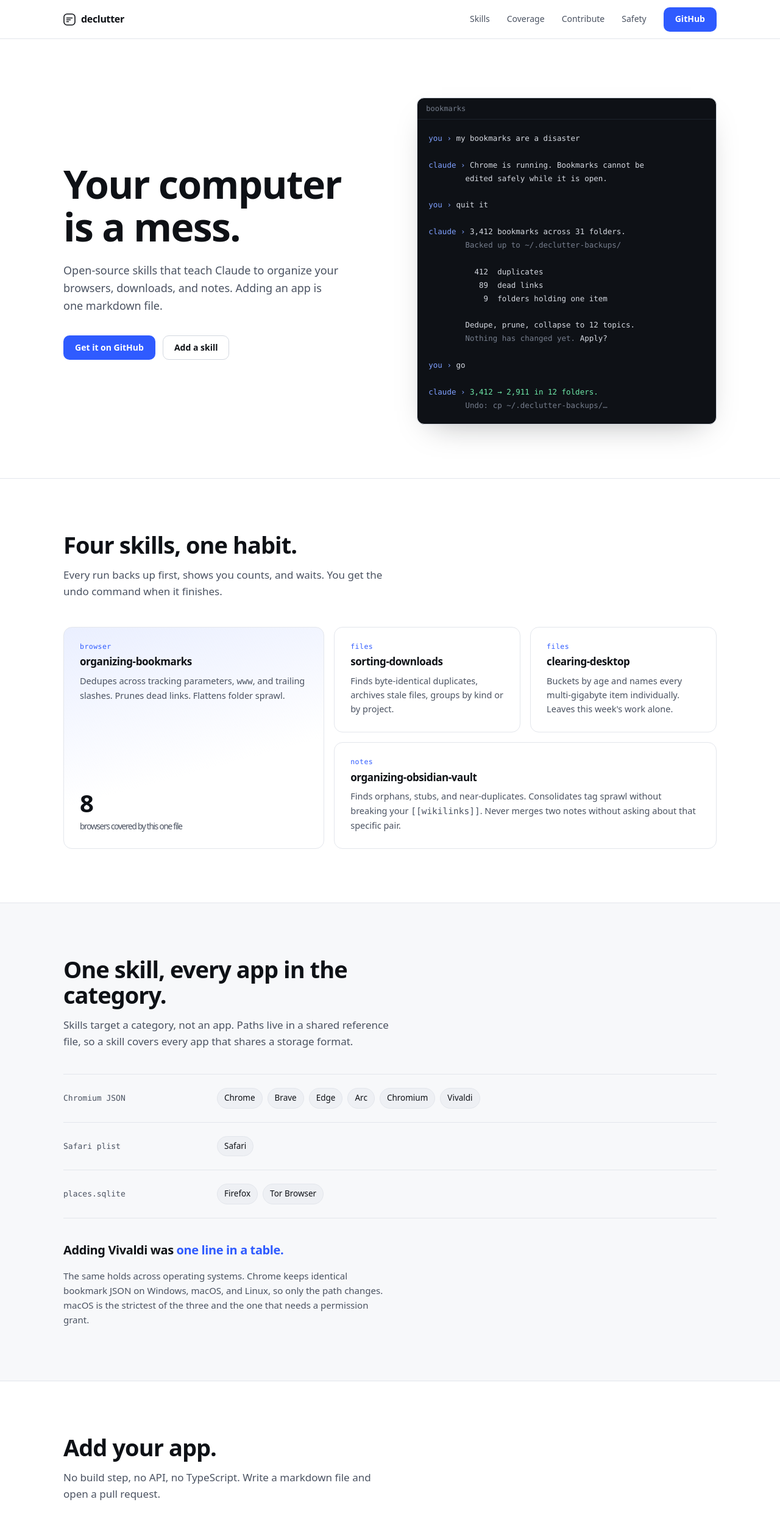
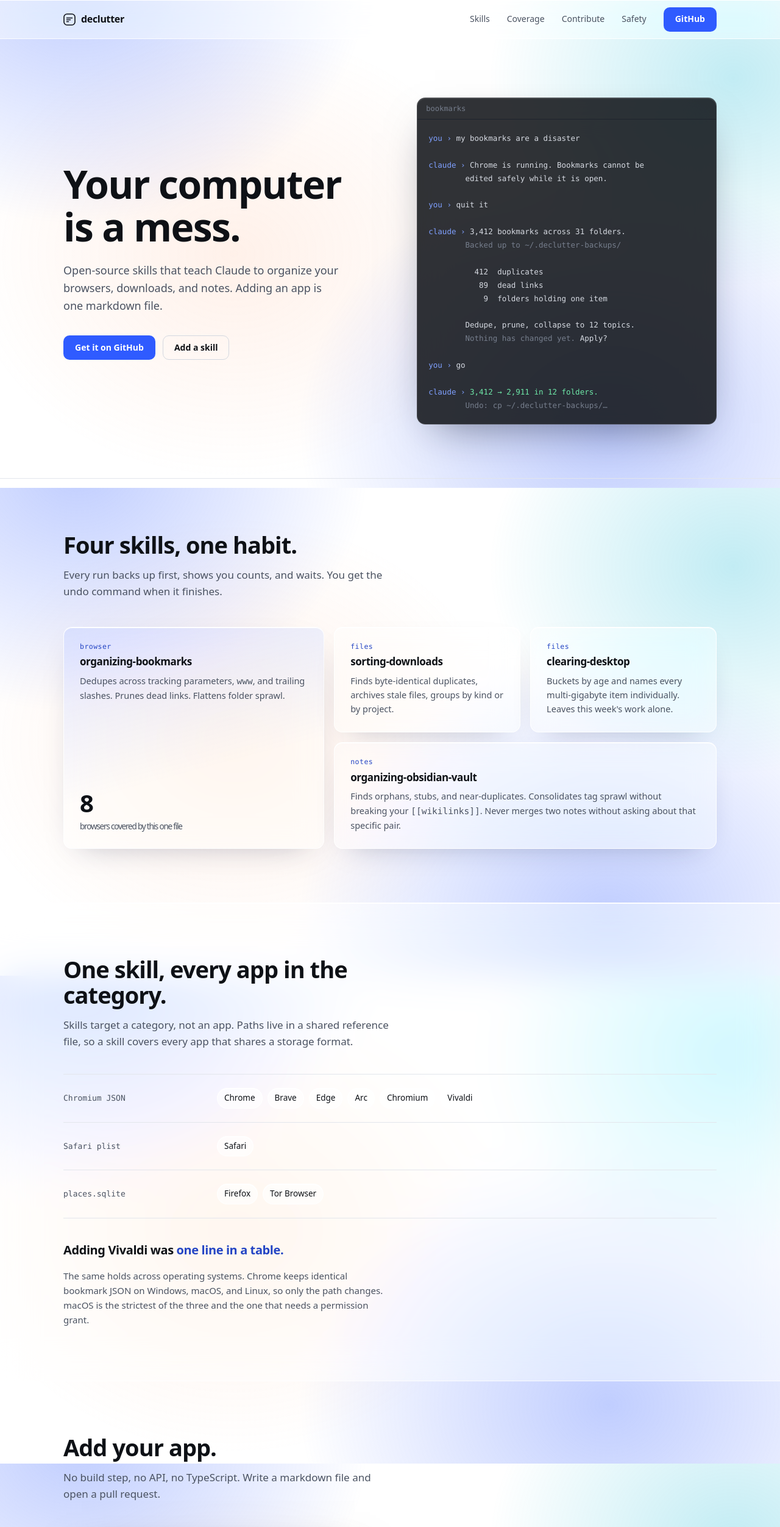
Before and after one commit to vamgan/declutter, a plain HTML site: page site/index.html in a window 1280 px wide. Shown: the top 2504 px of the page at 61% size. Drawn offline with Linux system fonts and the light colour scheme.

Commit message:
style(site): add layered glass treatment
Glass needs something behind it to refract, so the ambient gradient field
moved to the root element. It was previously a z-index:-1 child that the
body's own opaque background painted over, which is why the effect barely
read.

Surfaces get a translucent fill, a saturating backdrop blur, a 1px border
and an inset highlight for the edge, rather than blur alone.

Translucency tints what sits behind text, so contrast was recomputed
against the composited backgrounds at the densest point of the ambient
field. Small accent labels failed there, blue on blue-tinted glass, and
now use a separate accent-text token with more headroom. All pairs pass
WCAG AA in both themes.

prefers-reduced-transparency drops every blur and restores opaque fills.

```diff
--- a/site/index.html
+++ b/site/index.html
@@ -12,8 +12,14 @@
   --fg:#0e1116; --fg-2:#4a5261; --fg-3:#79808f;
   --line:#e3e6ec; --line-2:#d3d8e0;
   --accent:#2f5bff; --accent-fg:#ffffff; --accent-soft:#eaefff;
+  --accent-text:#2445c4;
   --term-bg:#0e1116; --term-fg:#d6dae2; --term-dim:#767e8d; --term-accent:#7fa0ff;
   --radius:10px;
+  --glass:rgb(255 255 255 / .46);
+  --glass-brd:rgb(255 255 255 / .85);
+  --glass-hi:rgb(255 255 255 / .95);
+  --glass-sh:0 18px 50px -28px rgb(20 32 74 / .34);
+  --amb-1:rgb(47 91 255 / .30); --amb-2:rgb(0 176 208 / .24); --amb-3:rgb(255 138 76 / .12);
   --sans:ui-sans-serif,system-ui,-apple-system,"SF Pro Text","Segoe UI",Roboto,Helvetica,Arial,sans-serif;
   --mono:ui-monospace,"SF Mono","JetBrains Mono","Menlo","Consolas",monospace;
 }
@@ -23,13 +29,28 @@
     --fg:#f2f4f8; --fg-2:#a8b0bf; --fg-3:#79808f;
     --line:#232833; --line-2:#2e3542;
     --accent:#5b7cff; --accent-fg:#0b0d11; --accent-soft:#141a2e;
+    --accent-text:#a3b7ff;
+    --glass:rgb(255 255 255 / .055);
+    --glass-brd:rgb(255 255 255 / .11);
+    --glass-hi:rgb(255 255 255 / .16);
+    --glass-sh:0 20px 60px -30px rgb(0 0 0 / .75);
+    --amb-1:rgb(91 124 255 / .30); --amb-2:rgb(0 200 235 / .16); --amb-3:rgb(255 140 80 / .10);
     --term-bg:#05070a; --term-fg:#d6dae2;
   }
 }
 *{box-sizing:border-box}
+html{
+  background:
+    radial-gradient(62vw 52vw at 10% -4%,  var(--amb-1), transparent 60%),
+    radial-gradient(54vw 46vw at 94% 16%,  var(--amb-2), transparent 58%),
+    radial-gradient(58vw 48vw at 30% 52%,  var(--amb-3), transparent 60%),
+    radial-gradient(64vw 54vw at 78% 88%,  var(--amb-1), transparent 62%),
+    var(--bg);
+  background-attachment:fixed;
+}
 html{-webkit-text-size-adjust:100%}
 body{
-  margin:0; background:var(--bg); color:var(--fg);
+  margin:0; background:transparent; color:var(--fg);
   font-family:var(--sans); font-size:16px; line-height:1.6;
   -webkit-font-smoothing:antialiased; text-rendering:optimizeLegibility;
 }
@@ -43,9 +64,11 @@
 .nav{
   position:sticky; top:0; z-index:50; height:64px;
   display:flex; align-items:center;
-  background:color-mix(in srgb, var(--bg) 86%, transparent);
-  backdrop-filter:blur(12px); -webkit-backdrop-filter:blur(12px);
-  border-bottom:1px solid var(--line);
+  background:var(--glass);
+  backdrop-filter:blur(22px) saturate(180%);
+  -webkit-backdrop-filter:blur(22px) saturate(180%);
+  border-bottom:1px solid var(--glass-brd);
+  box-shadow:inset 0 1px 0 var(--glass-hi);
 }
 .nav .wrap{display:flex; align-items:center; justify-content:space-between; width:100%}
 .brand{display:flex; align-items:center; gap:9px; font-weight:600; letter-spacing:-0.02em; text-decoration:none}
@@ -56,6 +79,13 @@
 @media(max-width:720px){ .navlinks a:not(.btn){display:none} }
 
 /* ---------- buttons ---------- */
+.glass{
+  background:var(--glass);
+  backdrop-filter:blur(22px) saturate(180%);
+  -webkit-backdrop-filter:blur(22px) saturate(180%);
+  border:1px solid var(--glass-brd);
+  box-shadow:inset 0 1px 0 var(--glass-hi), var(--glass-sh);
+}
 .btn{
   display:inline-flex; align-items:center; gap:8px; white-space:nowrap;
   height:40px; padding:0 18px; border-radius:var(--radius);
@@ -83,8 +113,12 @@
 .hero .wrap > *, .contrib > *{min-width:0}
 .term{
   min-width:0;
-  background:var(--term-bg); border:1px solid var(--line-2); border-radius:12px;
-  overflow:hidden; box-shadow:0 20px 50px -24px rgb(14 17 22 / .35);
+  background:color-mix(in srgb, var(--term-bg) 86%, transparent);
+  backdrop-filter:blur(26px) saturate(150%);
+  -webkit-backdrop-filter:blur(26px) saturate(150%);
+  border:1px solid rgb(255 255 255 / .12); border-radius:14px;
+  overflow:hidden;
+  box-shadow:inset 0 1px 0 rgb(255 255 255 / .14), 0 28px 70px -30px rgb(10 16 40 / .55);
 }
 .term-bar{
   display:flex; align-items:center; gap:8px; padding:11px 14px;
@@ -103,21 +137,32 @@
 .sec-head{max-width:60ch}
 h2{font-size:clamp(28px,3.4vw,38px)}
 .sec-head p{margin-top:14px; font-size:17px; color:var(--fg-2)}
-.alt{background:var(--bg-2); border-block:1px solid var(--line)}
+.alt{
+  background:var(--glass);
+  backdrop-filter:blur(30px) saturate(170%);
+  -webkit-backdrop-filter:blur(30px) saturate(170%);
+  border-block:1px solid var(--glass-brd);
+  box-shadow:inset 0 1px 0 var(--glass-hi);
+}
 
 /* ---------- skills: asymmetric bento ---------- */
 .bento{margin-top:44px; display:grid; grid-template-columns:1.4fr 1fr 1fr; gap:16px}
 .cell{
-  border:1px solid var(--line); border-radius:14px; padding:26px;
-  background:var(--bg); display:flex; flex-direction:column; gap:10px;
-  transition:border-color .15s, transform .15s;
+  border:1px solid var(--glass-brd); border-radius:14px; padding:26px;
+  background:var(--glass);
+  backdrop-filter:blur(22px) saturate(180%);
+  -webkit-backdrop-filter:blur(22px) saturate(180%);
+  box-shadow:inset 0 1px 0 var(--glass-hi), var(--glass-sh);
+  display:flex; flex-direction:column; gap:10px;
+  transition:border-color .15s, transform .15s, box-shadow .15s;
 }
-.cell:hover{border-color:var(--fg-3); transform:translateY(-2px)}
+.cell:hover{transform:translateY(-2px);
+  box-shadow:inset 0 1px 0 var(--glass-hi), 0 26px 60px -28px rgb(20 32 74 / .42)}
 .cell.wide{grid-column:span 1; grid-row:span 2; background:
-  linear-gradient(165deg, var(--accent-soft), transparent 62%), var(--bg);}
+  linear-gradient(165deg, color-mix(in srgb, var(--accent) 14%, transparent), transparent 62%), var(--glass);}
 .cell h3{font-size:17px}
 .cell p{font-size:14.5px; color:var(--fg-2)}
-.cell .cat{font:500 11.5px/1 var(--mono); color:var(--accent); letter-spacing:.04em}
+.cell .cat{font:500 11.5px/1 var(--mono); color:var(--accent-text); letter-spacing:.04em}
 .cell.wide .stat{margin-top:auto; padding-top:18px; font:600 40px/1 var(--sans); letter-spacing:-.03em}
 .cell.span2{grid-column:span 2}
 .cell.wide .stat span{display:block; margin-top:8px; font:400 13.5px/1.5 var(--sans); color:var(--fg-2)}
@@ -133,11 +178,13 @@
 .row dd{margin:0; min-width:0; display:flex; flex-wrap:wrap; gap:8px}
 .chip{
   font-size:13.5px; padding:5px 11px; border-radius:999px;
-  background:var(--bg-3); color:var(--fg); border:1px solid var(--line);
+  background:var(--glass); color:var(--fg); border:1px solid var(--glass-brd);
+  backdrop-filter:blur(14px) saturate(160%); -webkit-backdrop-filter:blur(14px) saturate(160%);
+  box-shadow:inset 0 1px 0 var(--glass-hi);
 }
 @media(max-width:720px){ .row{grid-template-columns:1fr; gap:12px} }
 .punch{margin-top:36px; font-size:20px; font-weight:600; letter-spacing:-.02em}
-.punch em{font-style:normal; color:var(--accent)}
+.punch em{font-style:normal; color:var(--accent-text)}
 
 /* ---------- contribute: code + prose ---------- */
 .contrib{display:grid; grid-template-columns:1fr 1fr; gap:56px; align-items:start; margin-top:44px}
@@ -145,6 +192,11 @@
   min-width:0;
   background:var(--term-bg); border:1px solid var(--line-2); border-radius:12px;
   padding:20px 18px; overflow-x:auto;
+  background:color-mix(in srgb, var(--term-bg) 86%, transparent);
+  backdrop-filter:blur(26px) saturate(150%);
+  -webkit-backdrop-filter:blur(26px) saturate(150%);
+  border-color:rgb(255 255 255 / .12);
+  box-shadow:inset 0 1px 0 rgb(255 255 255 / .14), 0 28px 70px -30px rgb(10 16 40 / .55);
 }
 .codeblock pre{margin:0; font-size:12.5px; line-height:1.7; color:var(--term-fg); white-space:pre}
 .k{color:#c9a2ff} .s{color:#6ee7a8} .c{color:var(--term-dim)}
@@ -169,6 +221,16 @@
 /* ---------- motion ---------- */
 .js .rise{opacity:0; transform:translateY(16px); transition:opacity .6s cubic-bezier(.16,1,.3,1), transform .6s cubic-bezier(.16,1,.3,1)}
 .js .rise.in{opacity:1; transform:none}
+@media (prefers-reduced-transparency:reduce){
+  html{background:var(--bg)}
+  body{background:var(--bg)}
+  .nav, .cell, .chip, .term, .codeblock, .glass{
+    backdrop-filter:none; -webkit-backdrop-filter:none; box-shadow:none;
+  }
+  .nav, .cell, .chip{background:var(--bg); border-color:var(--line)}
+  .term, .codeblock{background:var(--term-bg); border-color:var(--line-2)}
+  .alt{background:var(--bg-2)}
+}
 @media (prefers-reduced-motion:reduce){
   .js .rise{opacity:1; transform:none; transition:none}
   .btn,.cell{transition:none}
```
